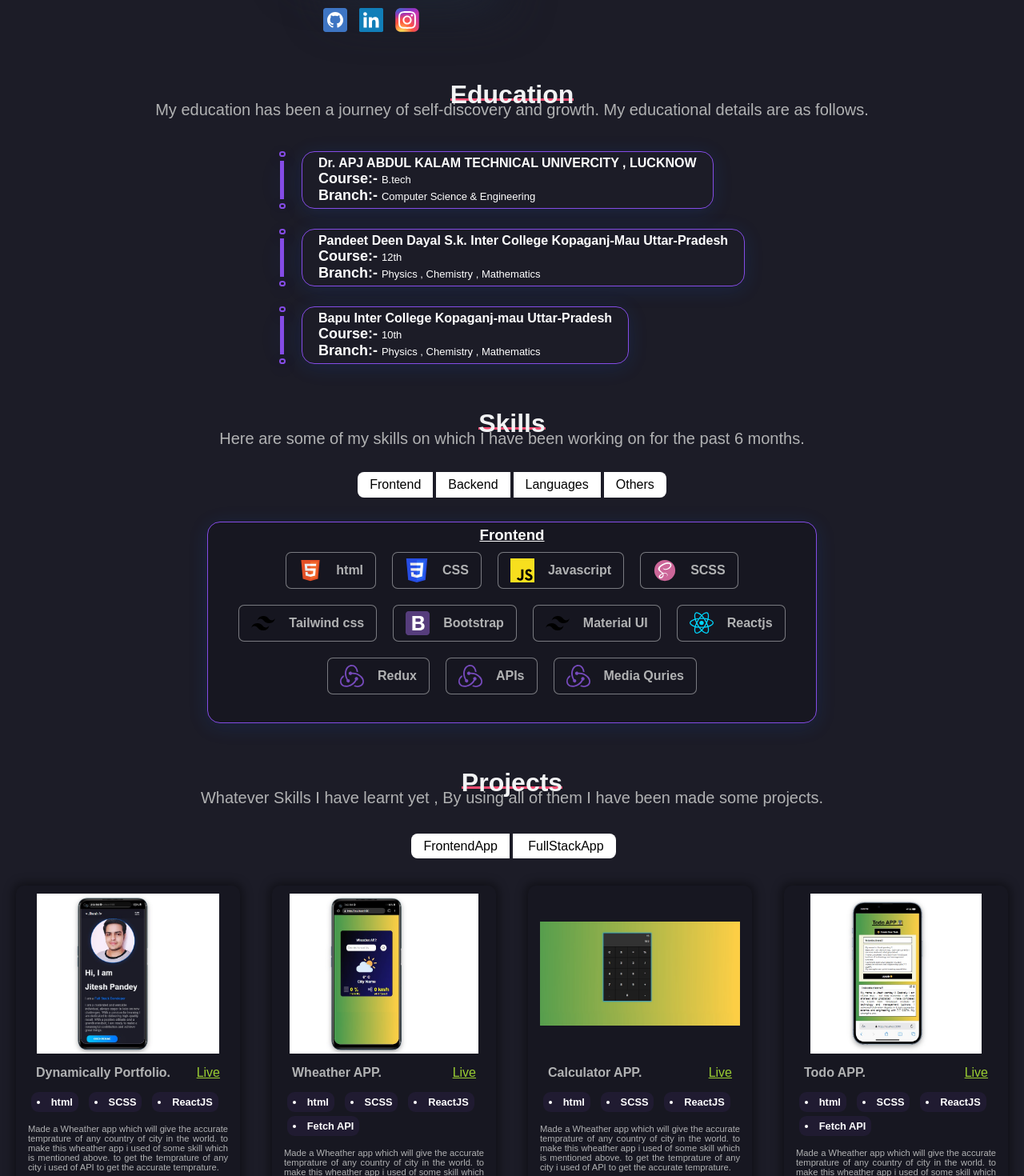
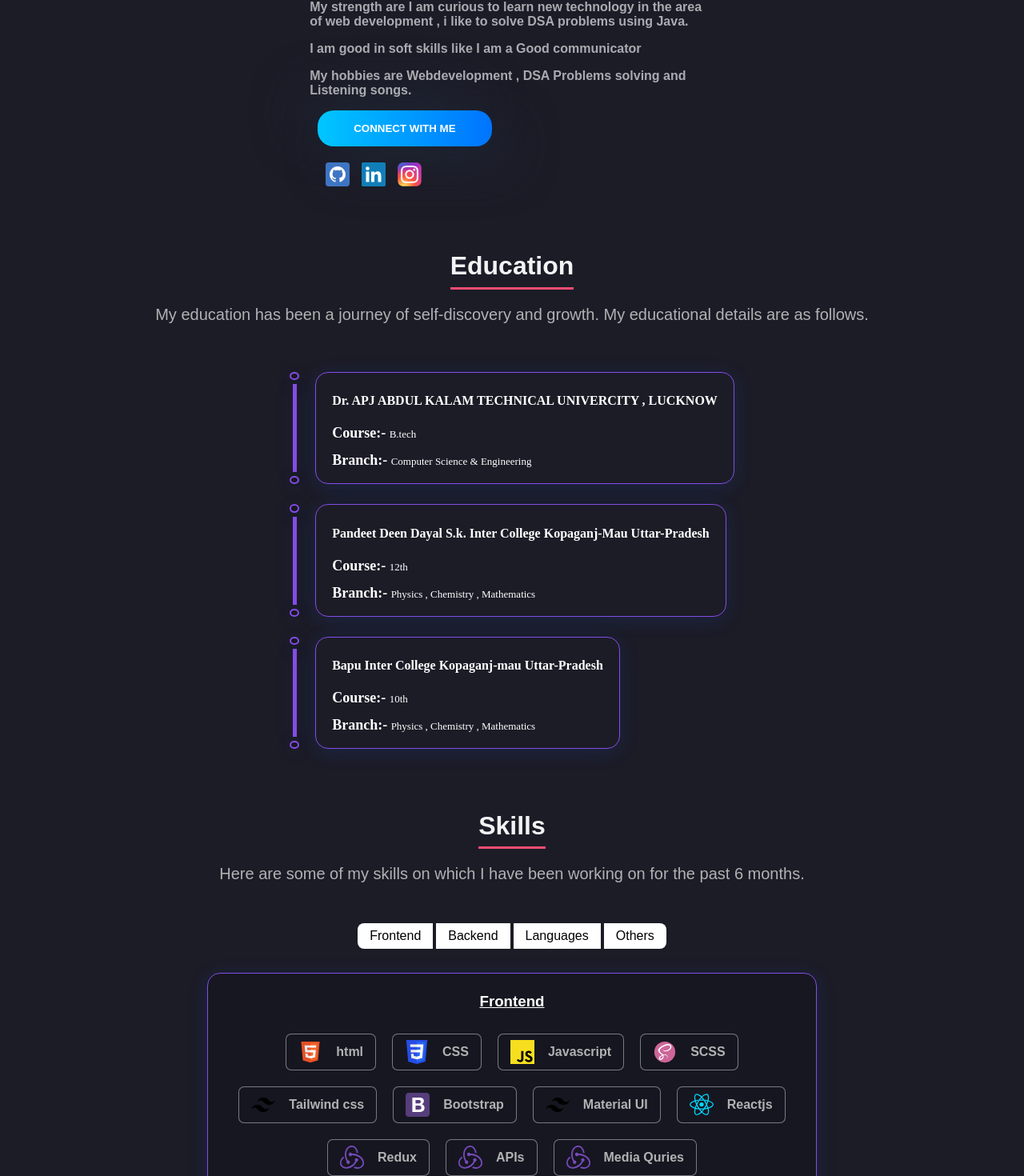
Before and after one commit to Mr-Jitesh9170/12-It-My-Portfolio, a React (Create React App) app: page / in a window 1280 px wide. Shown: the part 1150-2620 px from the top of the page at 80% size. Built offline with nearby package versions, Linux system fonts and the light colour scheme.

Commit message:
used host pics link on portfolio

```diff
--- a/public/index.html
+++ b/public/index.html
@@ -5,14 +5,7 @@
   <meta charset="UTF-8">
   <meta name="viewport" content="width=device-width, initial-scale=1.0">
   <title>PodCast Website</title>
-  <style>
-    * {
-      box-sizing: border-box;
-      font-family: "poppins", sans-serif;
-      margin: 0;
-      padding: 0;
-    }
-  </style>
+
 </head>
 
 <body>
--- a/src/Components/projects.js
+++ b/src/Components/projects.js
@@ -52,7 +52,9 @@ const ProjectsWork = ({ projectImage, proTechno, projectName, projectLink, proje
   return (
     <>
       < div className="project-work-container" >
-        <div className="project-image"><img src={projectImage} alt="" /></div>
+        <div className="project-image">
+          <img src={projectImage} alt="" />
+        </div>
         <div className="project-name">
           <strong>{projectName}</strong>
           <a href={projectLink}>Live</a>
--- a/src/Data/data.js
+++ b/src/Data/data.js
@@ -262,33 +262,41 @@ export const Tools = [
 
 // fontend Projects Data ----------------------=>
 
+
 const FrontendApp = [
   {
     ProjectName: "Dynamically Portfolio.",
     ProjectTechno: ["html", "SCSS", "ReactJS"],
-    ProjectImage: Portfolio,
-    ProjectLink: "#YouWillHaveToPutLinkHere",
-    ProjectWork: "Made a Wheather app which will give the accurate temprature of any country of city in the world. to make this wheather app i used of some skill which is mentioned above. to get the temprature of any city i used of API to get the accurate temprature."
+    ProjectImage: "https://i.postimg.cc/76ZLpFtt/portfolio-APP.jpg",
+    ProjectLink: "https://jitesh-pandey-portfolio.netlify.app/",
+    ProjectWork: "I've meticulously developed my portfolio using React, SCSS, and React Router, blending the power of component-driven development with seamless navigation. The integration of SCSS not only ensures a visually stunning layout but also guarantees a responsive design. Through this project, I showcase not just technical skills but a commitment to delivering an immersive user experience, employing the strengths of React and thoughtful design elements."
   },
   {
     ProjectName: "Wheather APP.",
     ProjectTechno: ["html", "SCSS", "ReactJS", "Fetch API"],
-    ProjectImage: wheatherAPP,
+    ProjectImage: "https://i.postimg.cc/FKfs9yVN/wheatherapp.jpg",
     ProjectLink: "#YouWillHaveToPutLinkHere",
     ProjectWork: "Made a Wheather app which will give the accurate temprature of any country of city in the world. to make this wheather app i used of some skill which is mentioned above. to get the temprature of any city i used of API to get the accurate temprature."
   },
   {
     ProjectName: "Calculator APP.",
     ProjectTechno: ["html", "SCSS", "ReactJS"],
-    ProjectImage: calculatorAPP,
+    ProjectImage: "https://i.postimg.cc/pdq87bJy/calculator.jpg",
     ProjectLink: "#YouWillHaveToPutLinkHere",
     ProjectWork: "Made a Wheather app which will give the accurate temprature of any country of city in the world. to make this wheather app i used of some skill which is mentioned above. to get the temprature of any city i used of API to get the accurate temprature."
   },
   {
     ProjectName: "Todo APP.",
     ProjectTechno: ["html", "SCSS", "ReactJS", "Fetch API"],
-    ProjectImage: TodoAPP,
+    ProjectImage: "https://i.postimg.cc/QMXY1DMM/todo.jpg",
     ProjectLink: "#YouWillHaveToPutLinkHere",
+    ProjectWork: "Made a Wheather app which will give the accurate temprature of any country of city in the world. to make this wheather app i used of some skill which is mentioned above. to get the temprature of any city i used of API to get the accurate temprature."
+  },
+  {
+    ProjectName: "Password Generator.",
+    ProjectTechno: ["html", "CSS", "Javascript"],
+    ProjectImage: "https://drive.google.com/file/d/1CK4PP6BYxCTZOlNSMaKe_I2Gl5-XRE32/view",
+    ProjectLink: "https://passwordgeneratorjitesh.netlify.app/",
     ProjectWork: "Made a Wheather app which will give the accurate temprature of any country of city in the world. to make this wheather app i used of some skill which is mentioned above. to get the temprature of any city i used of API to get the accurate temprature."
   }
 ]
```
Also changed, not shown: src/Components/home.js (line endings or trailing spaces), 1 other file (tests, documents, lock files or other folders).
